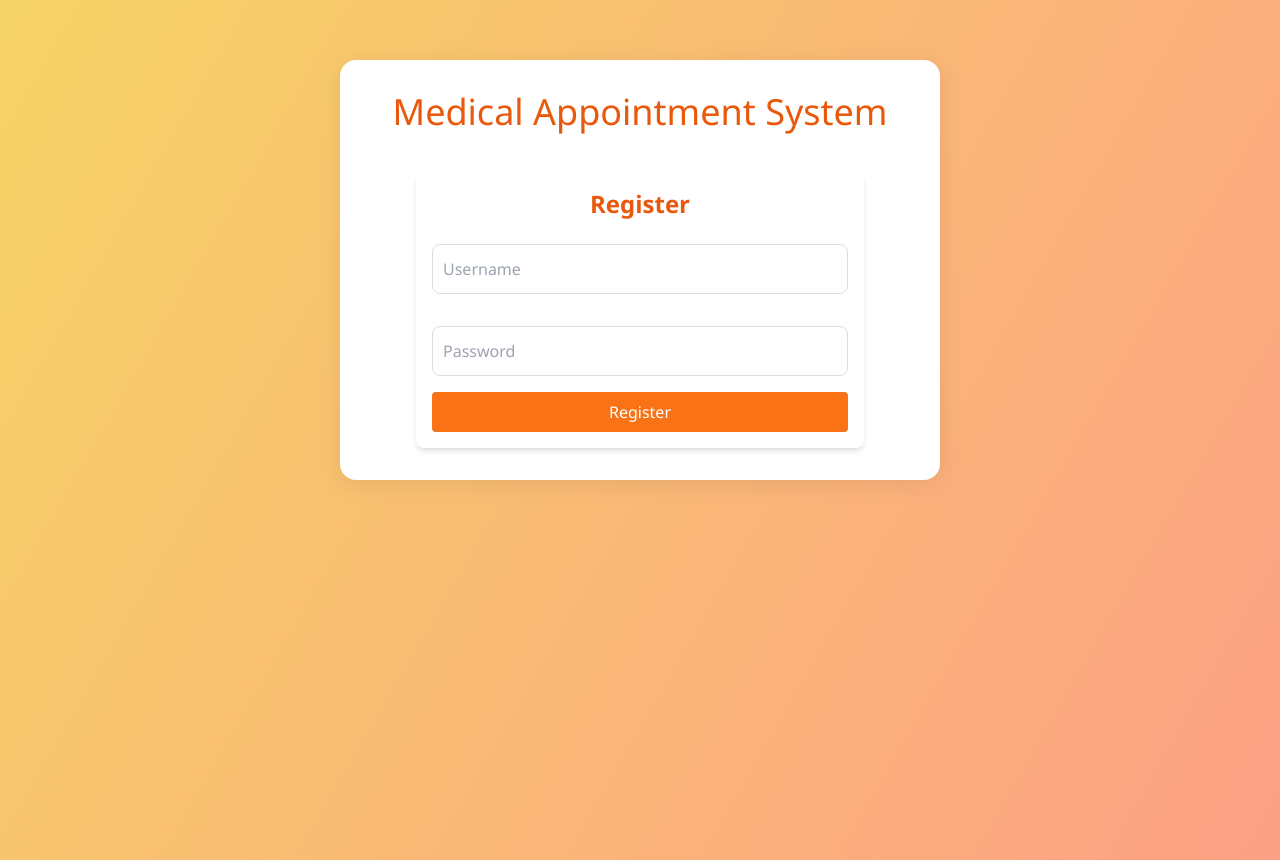
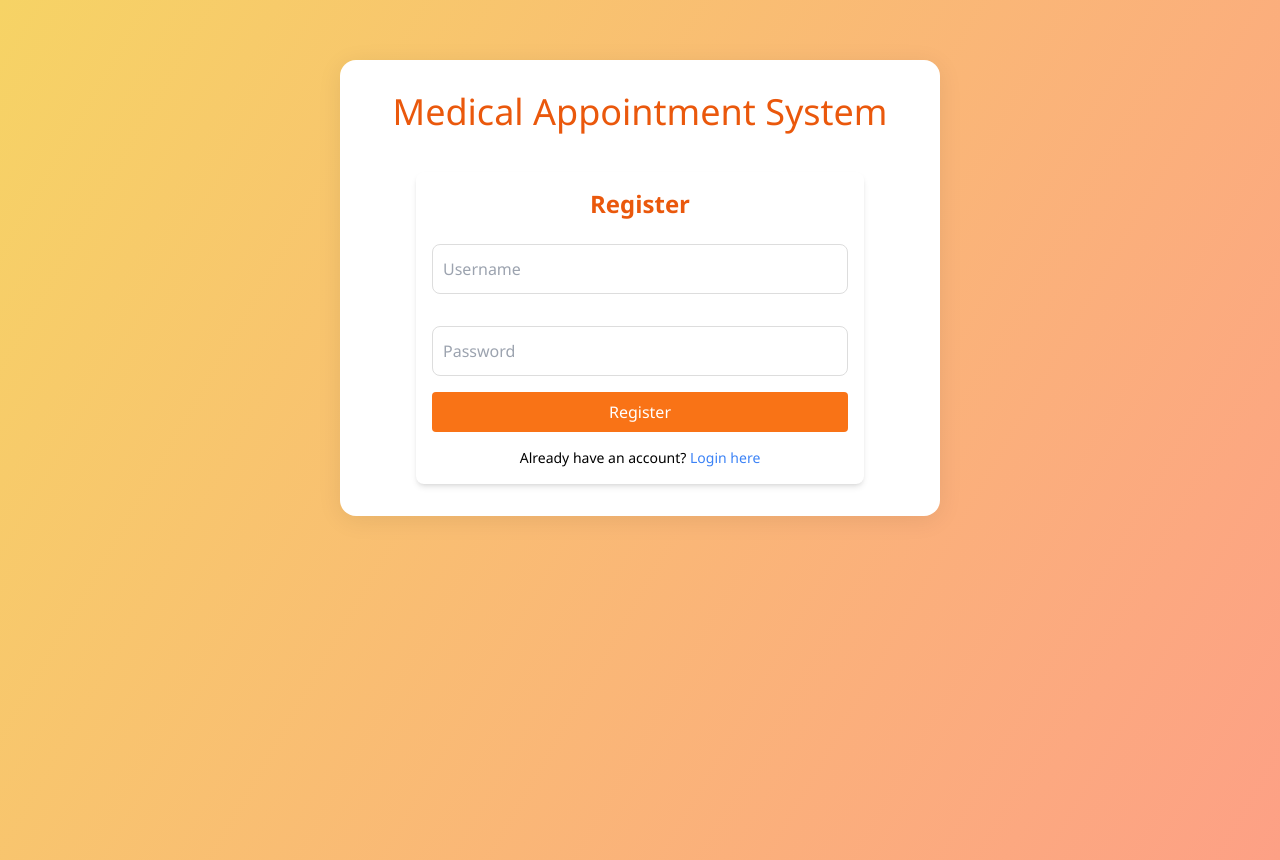
Before and after one commit to Anujrathee7/Distributed_System_Front_end-, a React (Vite) app: page /register in a window 1280 px wide. Built offline with nearby package versions, Linux system fonts and the light colour scheme.

Commit message:
FInal changes

```diff
--- a/src/pages/Appointments.jsx
+++ b/src/pages/Appointments.jsx
@@ -63,7 +63,7 @@ function Appointments() {
             ) : (
               appointments.map((a, i) => (
                 <li key={i} className="border border-gray-300 rounded-lg p-4 bg-gray-100">
-                  <p className="text-lg font-semibold">Dr. {a.doctor}</p>
+                  <p className="text-lg font-semibold">{a.doctor}</p>
                   <p className="text-sm text-gray-600">Time: {new Date(a.time).toLocaleString()}</p>
                 </li>
               ))
--- a/src/pages/Booking.jsx
+++ b/src/pages/Booking.jsx
@@ -70,6 +70,15 @@ function Booking() {
         <button type="submit" className="btn bg-green-600 text-white w-full">
           Book
         </button>
+        <p className="mt-6 text-sm text-center">
+                    Go back to appointments{" "}
+                    <a
+                    href="/appointments"
+                    className="text-blue-500 hover:underline font-medium"
+                    >
+                    Click here
+                    </a>
+                </p>
       </form>
     </div>
   );
--- a/src/pages/Register.jsx
+++ b/src/pages/Register.jsx
@@ -1,6 +1,7 @@
 import React, { useState } from 'react';
 import axios from 'axios';
 import { useNavigate } from 'react-router-dom';
+import { Link } from "react-router-dom";
 
 function Register() {
     const [form, setForm] = useState({ username: '', password: '' });
@@ -44,6 +45,15 @@ function Register() {
                 >
                     Register
                 </button>
+                <p className="mt-6 text-sm text-center">
+                    Already have an account?{" "}
+                    <a
+                    href="/login"
+                    className="text-blue-500 hover:underline font-medium"
+                    >
+                    Login here
+                    </a>
+                </p>
             </form>
             {error && <p className="text-red-600 mt-3 text-center">{error}</p>}
         </div>
```
